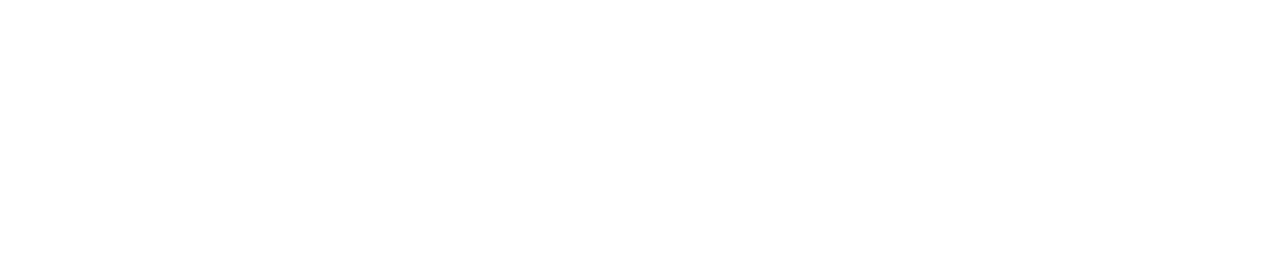
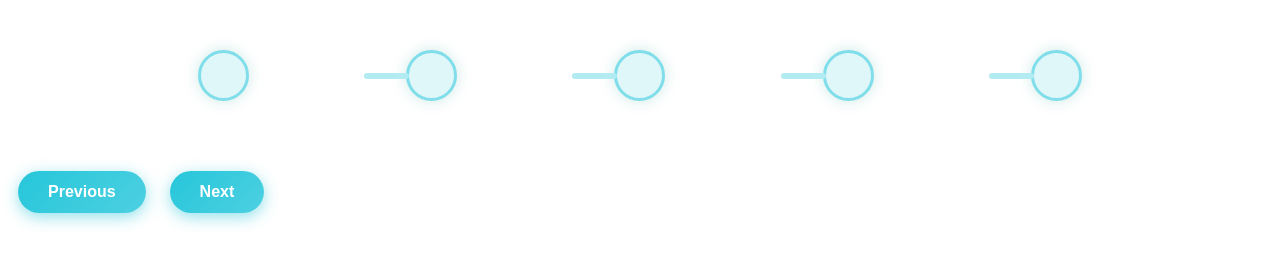
Before and after one commit to acciojob/progress-bar-Akash-1212579, a website: page main.html in a window 1280 px wide. Drawn offline with Linux system fonts and the light colour scheme.

Commit message:
created a submission

```diff
--- a/main.html
+++ b/main.html
@@ -1,9 +1,21 @@
+
 <!DOCTYPE html>
 
 <html>
 
 <head>
 	<link rel="stylesheet" href="styles.css">
+	<div class="circle-container">
+		<div class="circle " id="circle-1"></div>
+		<div class="circle" id="circle-2"></div>
+		<div class="circle" id="circle-3"></div>
+		<div class="circle" id="circle-4"></div>
+		<div class="circle" id="circle-5"></div>
+
+	</div>
+
+		<button id="prev">Previous</button>
+		<button id="next">Next</button>
 </head>
 
 <body>
--- a/script.js
+++ b/script.js
@@ -1 +1,28 @@
-//your JS code here. If required.
+let next = document.getElementById("next");
+let prev = document.getElementById("prev");
+let activeCircles = document.querySelectorAll(".circle");
+let current = 0; // start from index 0
+
+next.addEventListener("click", () => {
+    if (current < activeCircles.length) {
+        activeCircles[current].classList.add("active");
+        current++;
+    }
+
+    if (current === activeCircles.length) {
+        next.disabled = true; // disable at the end
+    }
+    prev.disabled = false; // enable prev when moving forward
+});
+
+prev.addEventListener("click", () => {
+    if (current > 0) {
+        current--; // move back first
+        activeCircles[current].classList.remove("active");
+    }
+
+    if (current === 0) {
+        prev.disabled = true; // disable at the start
+    }
+    next.disabled = false; // re-enable next if moving back
+});
--- a/styles.css
+++ b/styles.css
@@ -1 +1,112 @@
-/*  your css code here. If applicable */
+.circle-container {
+  display: flex;
+  justify-content: space-between;
+  position: relative;
+  margin: 50px auto;
+  width: 70%;
+}
+
+.circle {
+  width: 45px;
+  height: 45px;
+  background: #e0f7fa; /* soft water-blue */
+  border: 3px solid #80deea; /* light turquoise border */
+  border-radius: 50%;
+  display: flex;
+  align-items: center;
+  justify-content: center;
+  position: relative;
+  z-index: 1;
+  font-weight: bold;
+  font-size: 16px;
+  color: #006064;
+  transition: all 0.5s ease-in-out;
+  transform: scale(1);
+  box-shadow: 0 0 15px rgba(0, 150, 136, 0.2);
+}
+
+/* Connector lines */
+.circle::before {
+  content: "";
+  position: absolute;
+  top: 50%;
+  left: -100%;
+  width: 100%;
+  height: 6px;
+  background: #b2ebf2; /* soft light line */
+  z-index: -1;
+  transform: translateY(-50%);
+  border-radius: 3px;
+  overflow: hidden;
+}
+
+/* No line before first circle */
+.circle:first-child::before {
+  content: none;
+}
+
+/* Active circle */
+.circle.active {
+  transform: scale(1.2);
+  background: linear-gradient(135deg, #4dd0e1, #26c6da);
+  color: #004d40;
+/*  box-shadow: 0 0 25px rgba(38, 198, 218, 0.6), 0 0 50px rgba(77, 208, 225, 0.4);*/
+  transition: all 0.5s ease-in-out;
+  animation: pulseWater 1s ease-in-out;
+}
+
+/* Active line with flowing gradient animation */
+.circle.active::before {
+  background: linear-gradient(270deg, #4dd0e1, #26c6da, #4dd0e1);
+  background-size: 600% 100%;
+  animation: flowLine 3s linear infinite;
+}
+
+/* Water pulse animation */
+@keyframes pulseWater {
+  0% { transform: scale(1);  }
+  50% { transform: scale(1.25); }
+  100% { transform: scale(1.2);  }
+}
+
+/* Line flowing animation */
+@keyframes flowLine {
+  0% { background-position: 0% 0; }
+  100% { background-position: 100% 0; }
+}
+button {
+  padding: 12px 30px;
+  font-size: 16px;
+  font-weight: bold;
+  border: none;
+  border-radius: 30px;
+  cursor: pointer;
+  margin: 20px 10px;
+  color: #fff;
+  background: linear-gradient(135deg, #26c6da, #4dd0e1);
+  box-shadow: 0 4px 15px rgba(38, 198, 218, 0.5);
+  transition: all 0.4s ease-in-out;
+  position: relative;
+  overflow: hidden;
+}
+
+/* Hover effect - flowing gradient */
+button:hover {
+  background: linear-gradient(270deg, #26c6da, #4dd0e1, #26c6da);
+  background-size: 400% 100%;
+  animation: flowButton 3s linear infinite;
+  transform: scale(1.05);
+  box-shadow: 0 6px 20px rgba(38, 198, 218, 0.6);
+}
+
+/* Active/Click effect */
+button:active {
+  transform: scale(0.95);
+  box-shadow: 0 3px 10px rgba(38, 198, 218, 0.5);
+}
+
+/* Optional: Smooth gradient animation */
+@keyframes flowButton {
+  0% { background-position: 0% 0; }
+  100% { background-position: 100% 0; }
+}
```
